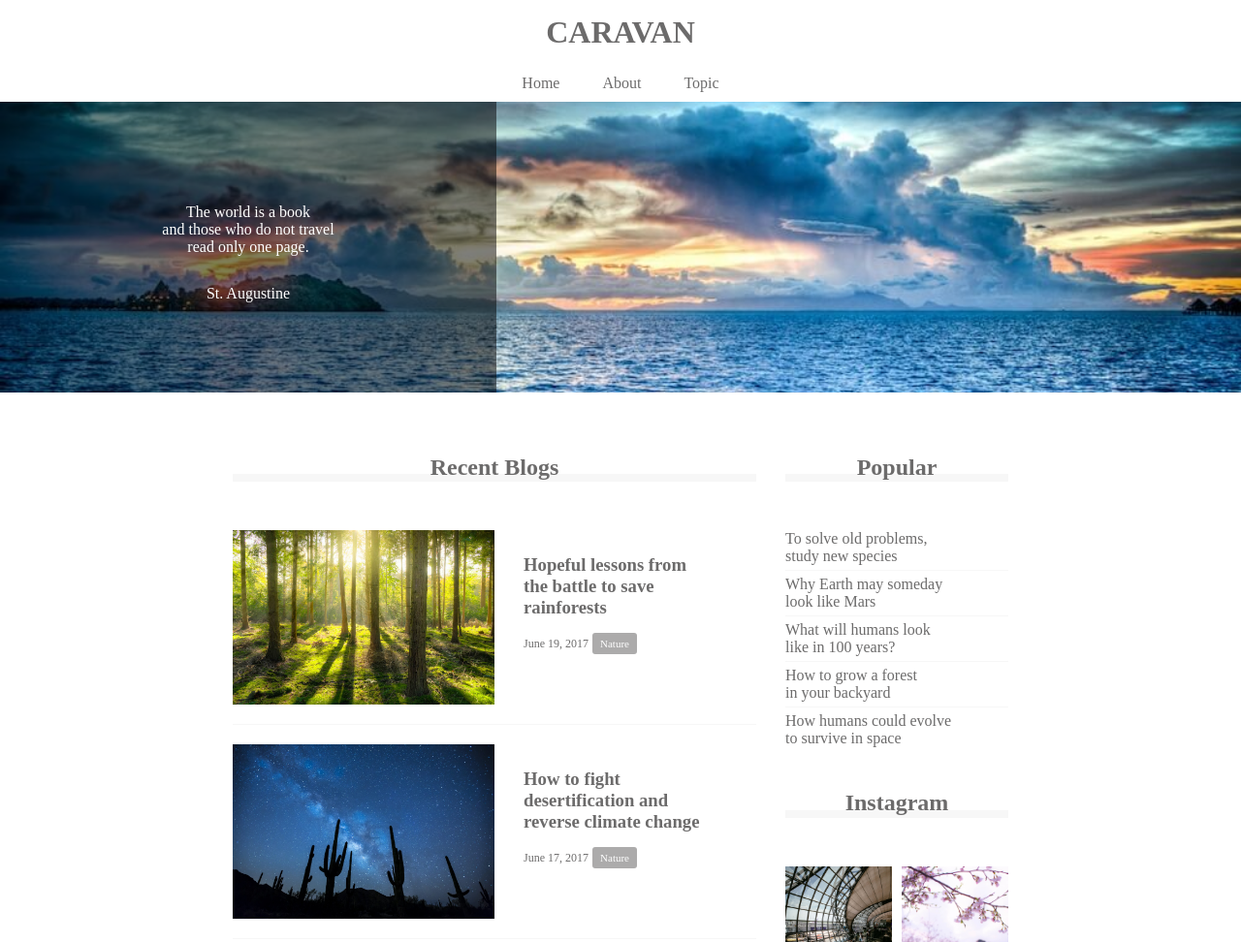
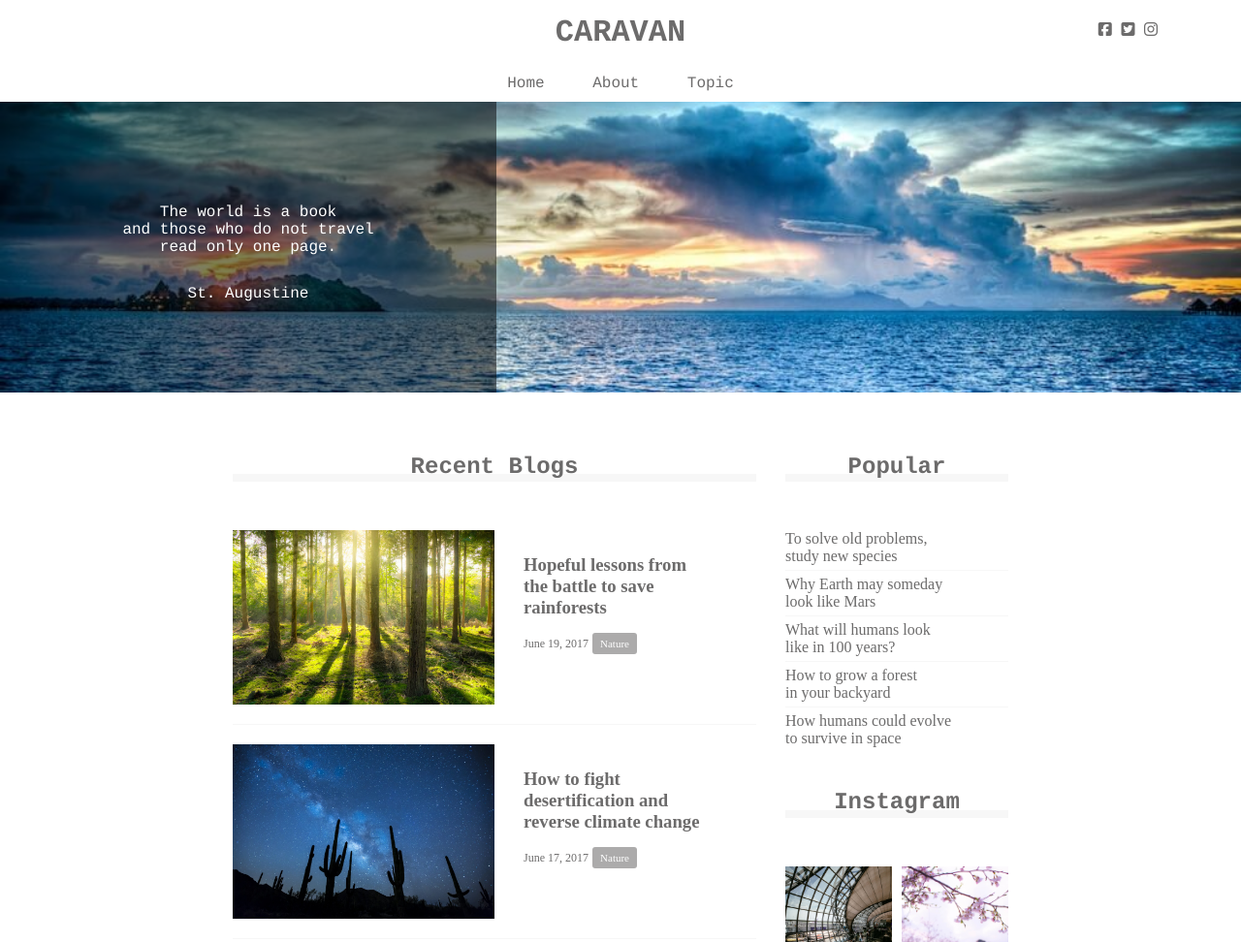
Before and after one commit to hrchk2/caravan, a plain HTML site: page index.html in a window 1280 px wide. Shown: the top 972 px of the page at 97% size. Drawn offline with Linux system fonts and the light colour scheme.

Commit message:
[1-9]finish

```diff
--- a/index.html
+++ b/index.html
@@ -2,7 +2,9 @@
 <html lang="ja">
   <head>
     <meta charset="UTF-8" />
-    <!-- CSSファイルの読み込み -->
+
+    <script src="https://kit.fontawesome.com/e6a0f6808f.js" crossorigin="anonymous"></script>
+
     <link rel="stylesheet" href="style.css" />
     <title>CARAVAN</title>
   </head>
@@ -14,6 +16,12 @@
           CARAVAN
         </a>
       </h1>
+
+      <div class="social">
+       <i class="fab fa-facebook-square"></i>
+       <i class="fab fa-twitter-square"></i>
+       <i class="fab fa-instagram"></i>
+      </div>
     </header>
 
     <nav>
--- a/style.css
+++ b/style.css
@@ -10,11 +10,27 @@ a{
   text-decoration: none;
 }
 
+header, nav, h2, .main-visual, footer {
+  font-family: Chalkduster, "Bradley Hand", Courier, "Segoe Print", sans-serif;
+}
+
 header {
   width: 90%;
   padding: 15px 0;
   margin: 0 auto;
   text-align: center;
+  position:relative;
+}
+
+.social{
+  position:absolute;
+  top:22px;
+  right:22px;
+}
+
+social i{
+  display:inline-block;
+  margin-left:20px;
 }
 
 header .heading {
```
